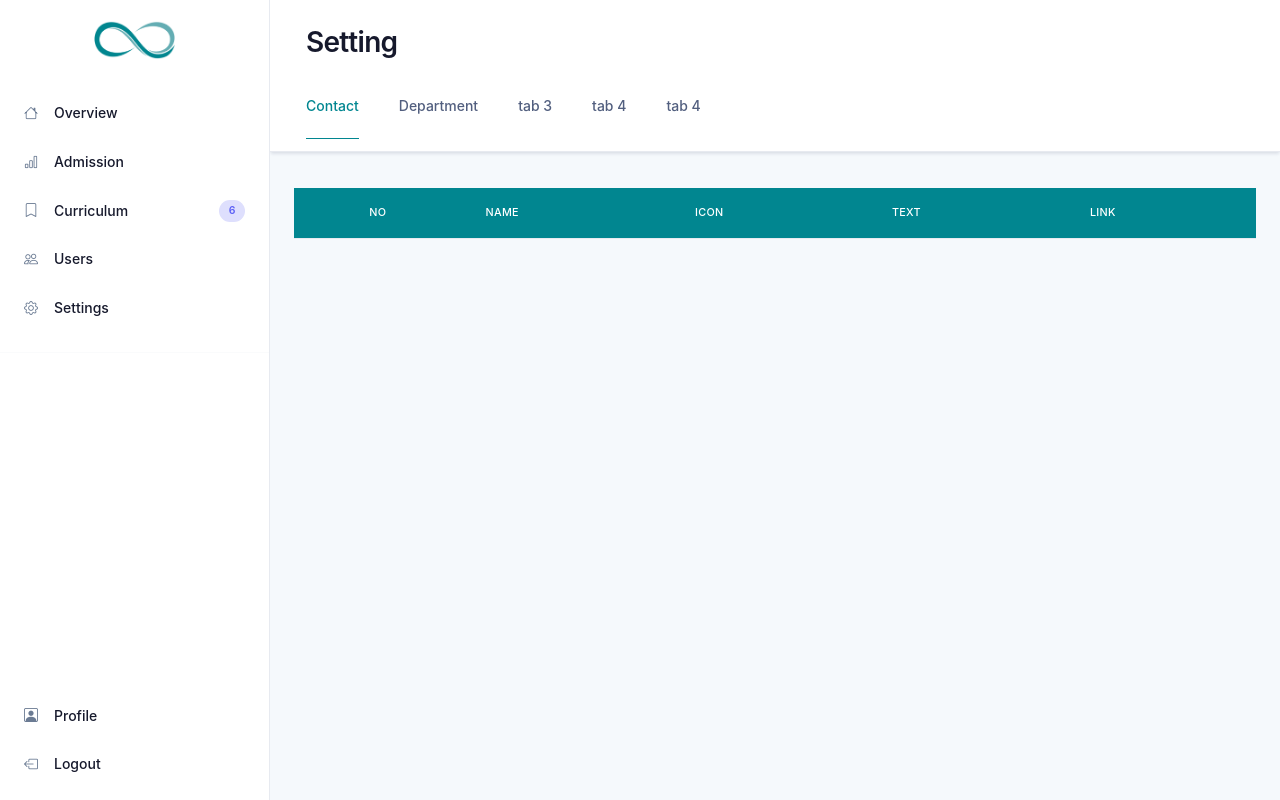
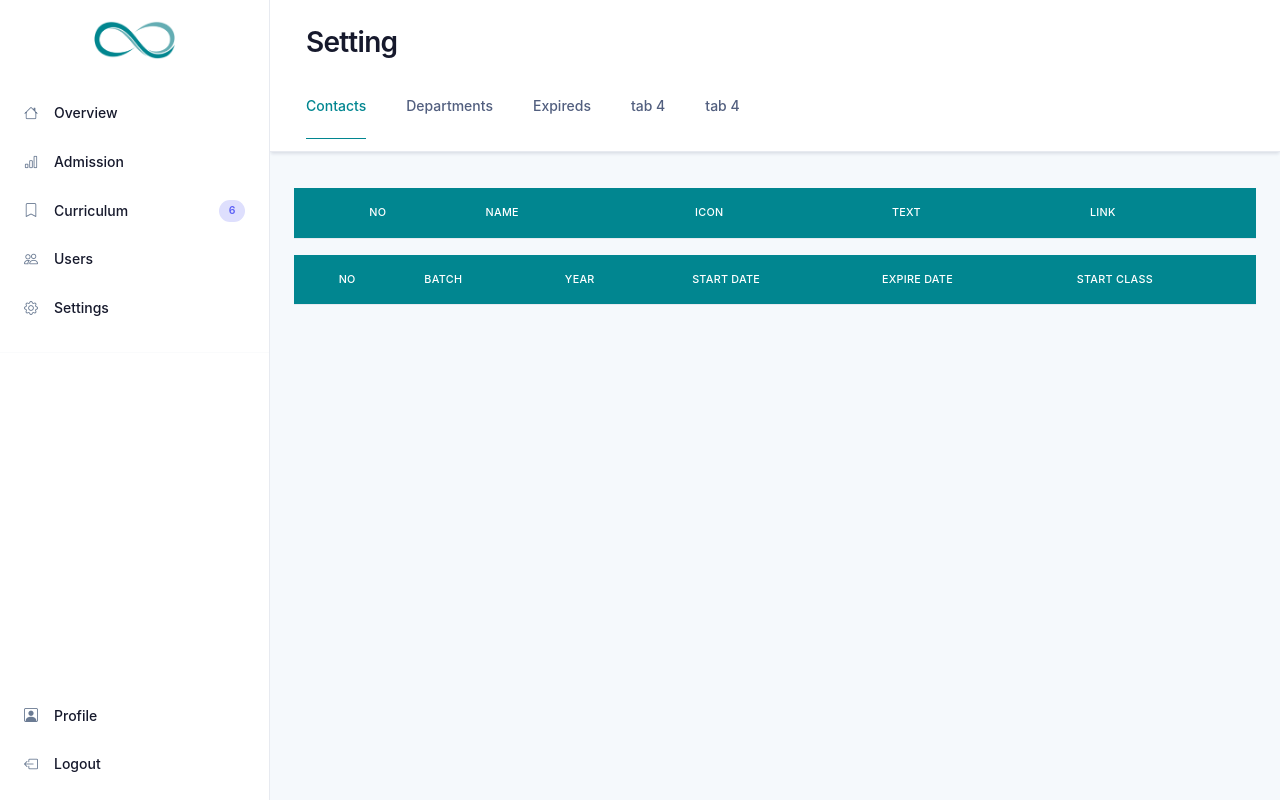
Before and after one commit to chhay-sophal/school-admission, a Django app: page /dashboard/setting in a window 1280 px wide. Run offline with Django 4.2, Linux system fonts and the light colour scheme; the visitor is signed in with stand-in values (Sample User, id 1); data that the repository does not hold is empty; some libraries are stand-ins or nearby versions.

Commit message:
implement Expireds tab in Settings page

```diff
--- a/Django-Project/school_admission/dashboard/views.py
+++ b/Django-Project/school_admission/dashboard/views.py
@@ -169,5 +169,6 @@ class SettingView(LoginRequiredMixin, View):
             'title': "Setting",
             'contacts': Contact.objects.all(),
             'departments': Department.objects.all(),
+            'expireds': Expired.objects.all(),
         }
         return render(request, template_name, context)
--- a/Django-Project/school_admission/templates/dashboard/setting.html
+++ b/Django-Project/school_admission/templates/dashboard/setting.html
@@ -37,13 +37,13 @@
             <!-- Nav -->
             <ul class="nav nav-tabs mt-4 overflow-x border-0">
                 <li class="nav-item">
-                    <a href="#tab-contact" class="nav-link nav-link-tabs active">Contact</a>
+                    <a href="#tab-contact" class="nav-link nav-link-tabs active">Contacts</a>
                 </li>
                 <li class="nav-item">
-                    <a href="#tab-department" class="nav-link nav-link-tabs">Department</a>
+                    <a href="#tab-department" class="nav-link nav-link-tabs">Departments</a>
                 </li>
                 <li class="nav-item">
-                    <a href="#tab3" class="nav-link nav-link-tabs">tab 3</a>
+                    <a href="#tab-expireds" class="nav-link nav-link-tabs">Expireds</a>
                 </li>
                 <li class="nav-item">
                     <a href="#tab4" class="nav-link nav-link-tabs">tab 4</a>
@@ -122,5 +122,45 @@
             </div>
         </div>
     </div>
+    <div id="tab-expireds" class="tab-pane active">
+        <div class="container my-4">
+            <div class="table-responsive">
+                <table id="tblUsers" class="table table-hover table-nowrap">
+                    <thead class="table-header" style="background-color: #018690;">
+                        <tr>
+                            <th class="text-center text-white" scope="col">No</th>
+                            <th class="text-white" scope="col">Batch</th>
+                            <th class="text-white" scope="col">Year</th>
+                            <th class="text-white" scope="col">Start Date</th>
+                            <th class="text-white" scope="col">Expire Date</th>
+                            <th class="text-white" scope="col">Start Class</th>
+                        </tr>
+                    </thead>
+                    <tbody>
+                        {% for expired in expireds %}
+                        <tr>
+                            <td class="text-center" data-label="No">{{ forloop.counter }}</td>
+                            <td data-label="Batch">
+                                <p>{{ expired.batch }}</p>
+                            </td>
+                            <td data-label="Year">
+                                <p>{{ expired.year }}</p>
+                            </td>
+                            <td data-label="Start Date">
+                                <p>{{ expired.start_date }}</p>
+                            </td>
+                            <td data-label="Expire Date">
+                                <p>{{ expired.expired_date }}</p>
+                            </td>
+                            <td data-label="Start Class">
+                                <p>{{ expired.start_class }}</p>
+                            </td>
+                        </tr>
+                        {% endfor %}
+                    </tbody>
+                </table>
+            </div>
+        </div>
+    </div>
 </div>
 {% endblock contents%}
```
